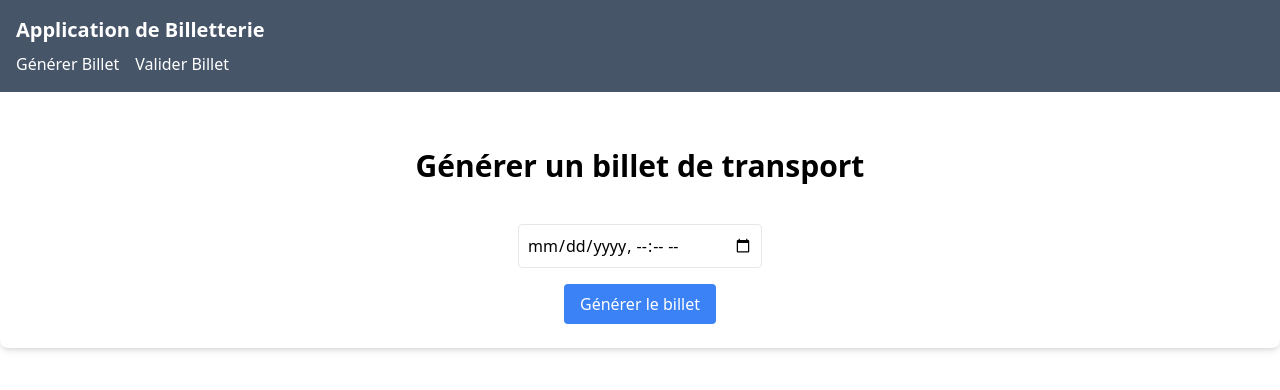
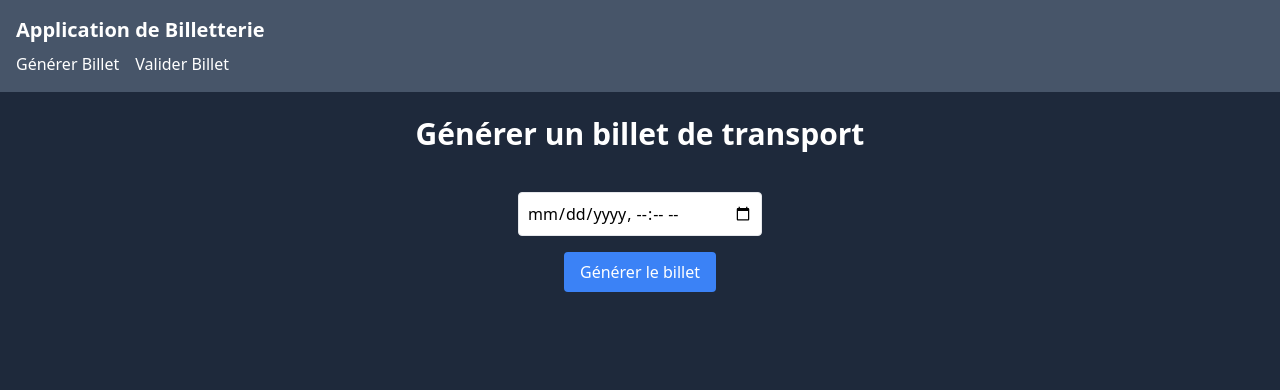
Before and after one commit to mikeheul/next-transport-qrcode-app, a Next.js app: page /qrcode in a window 1280 px wide. Shown: the top 390 px of the page. Built offline with nearby package versions, Linux system fonts and the light colour scheme.

Commit message:
Update design

```diff
--- a/app/layout.tsx
+++ b/app/layout.tsx
@@ -31,7 +31,7 @@ export default function RootLayout({
       >
         <div className="min-h-screen flex flex-col">
             <Header />
-            <main className="flex-grow container mx-auto py-8">
+            <main className="flex-grow container mx-auto">
               {children}
             </main>
         </div>
--- a/app/qrcode/page.tsx
+++ b/app/qrcode/page.tsx
@@ -30,8 +30,8 @@ const TicketPage = () => {
     };
 
     return (
-        <div className="bg-white shadow-md rounded-lg p-6">
-            <h1 className="text-3xl font-bold mb-6 text-center">Générer un billet de transport</h1>
+        <div className="min-h-screen bg-slate-800 py-6">
+            <h1 className="text-3xl font-bold mb-6 text-center text-white">Générer un billet de transport</h1>
             <div className="flex flex-col items-center">
                 <input
                     type="datetime-local"
@@ -48,10 +48,10 @@ const TicketPage = () => {
             </div>
 
             {ticket && (
-                <div className="mt-8 text-center">
-                    <h2 className="text-xl font-semibold">QR Code du billet</h2>
+                <div className="text-white mt-8 text-center">
+                    <h2 className="text-xl font-semibold my-3">QR Code du billet</h2>
                     <Image src={ticket.qrCode} alt="QR Code" width={200} height={200} className="mx-auto" />
-                    <p className="mt-2">Date de validité : {new Date(ticket.validUntil).toLocaleString()}</p>
+                    <p className="my-3">Date de validité : {new Date(ticket.validUntil).toLocaleString()}</p>
                 </div>
             )}
         </div>
--- a/app/validator/page.tsx
+++ b/app/validator/page.tsx
@@ -3,7 +3,7 @@ import React from 'react'
 
 const ControlPage = () => {
     return (
-        <div className="container mx-auto py-8">
+        <div className="min-h-screen bg-slate-800 py-6">
             {/* Intégration du composant TicketValidator */}
             <TicketValidator />
         </div>
--- a/components/TicketValidator.tsx
+++ b/components/TicketValidator.tsx
@@ -41,13 +41,14 @@ export default function TicketValidator() {
     const previewStyle = {
         height: 500,
         width: 500,
+        borderRadius: '50px'
     };
 
     return (
-        <div className="bg-white shadow-md rounded-lg p-6">
-            <h1 className="text-3xl font-bold mb-4 text-center">Contrôleur de billets</h1>
+        <div className="">
+            <h1 className="text-3xl font-bold mb-4 text-center text-white">Contrôleur de billets</h1>
 
-            {/* Scanner QR */}
+            <div className='flex justify-center'>
                 <QrScanner
                     delay={300}
                     onError={handleError}
@@ -61,10 +62,12 @@ export default function TicketValidator() {
                         }
                     }}
                 />
+            </div>
+            {/* Scanner QR */}
 
             {/* {qrCodeData && <p className="mt-4 text-center">Données scannées : {qrCodeData}</p>} */}
             {validationResult && (
-                <div className="mt-4 flex items-center justify-center">
+                <div className="mt-4 flex items-center justify-center text-white">
                     {isValid ? (
                         <CheckCircle className="text-green-500 w-6 h-6 mr-2" />
                     ) : (
--- a/tailwind.config.ts
+++ b/tailwind.config.ts
@@ -15,5 +15,6 @@ const config: Config = {
     },
   },
   plugins: [],
+  darkMode: 'class',
 };
 export default config;
```
Lines whose indentation alone changed are shown as unchanged.
